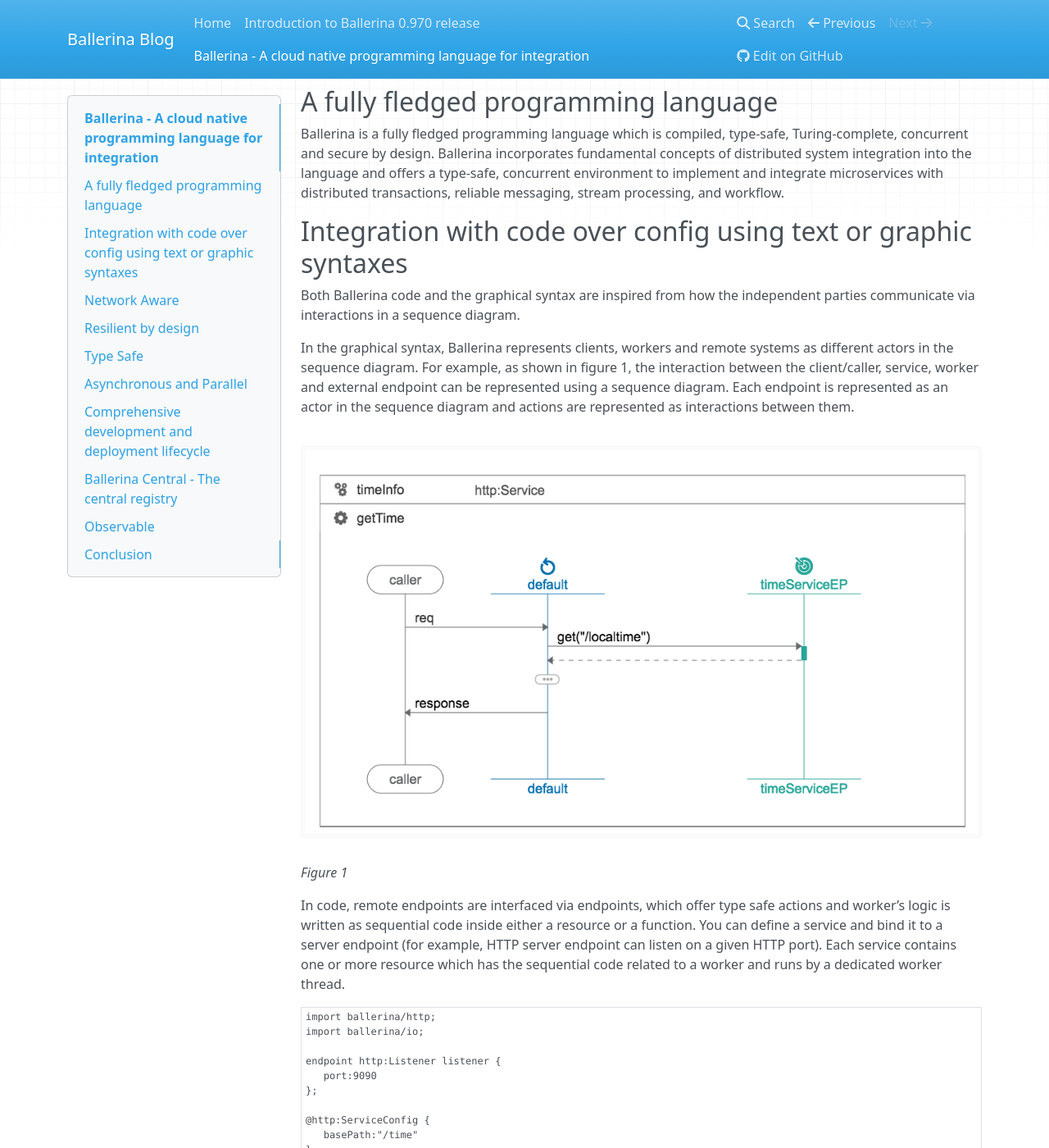
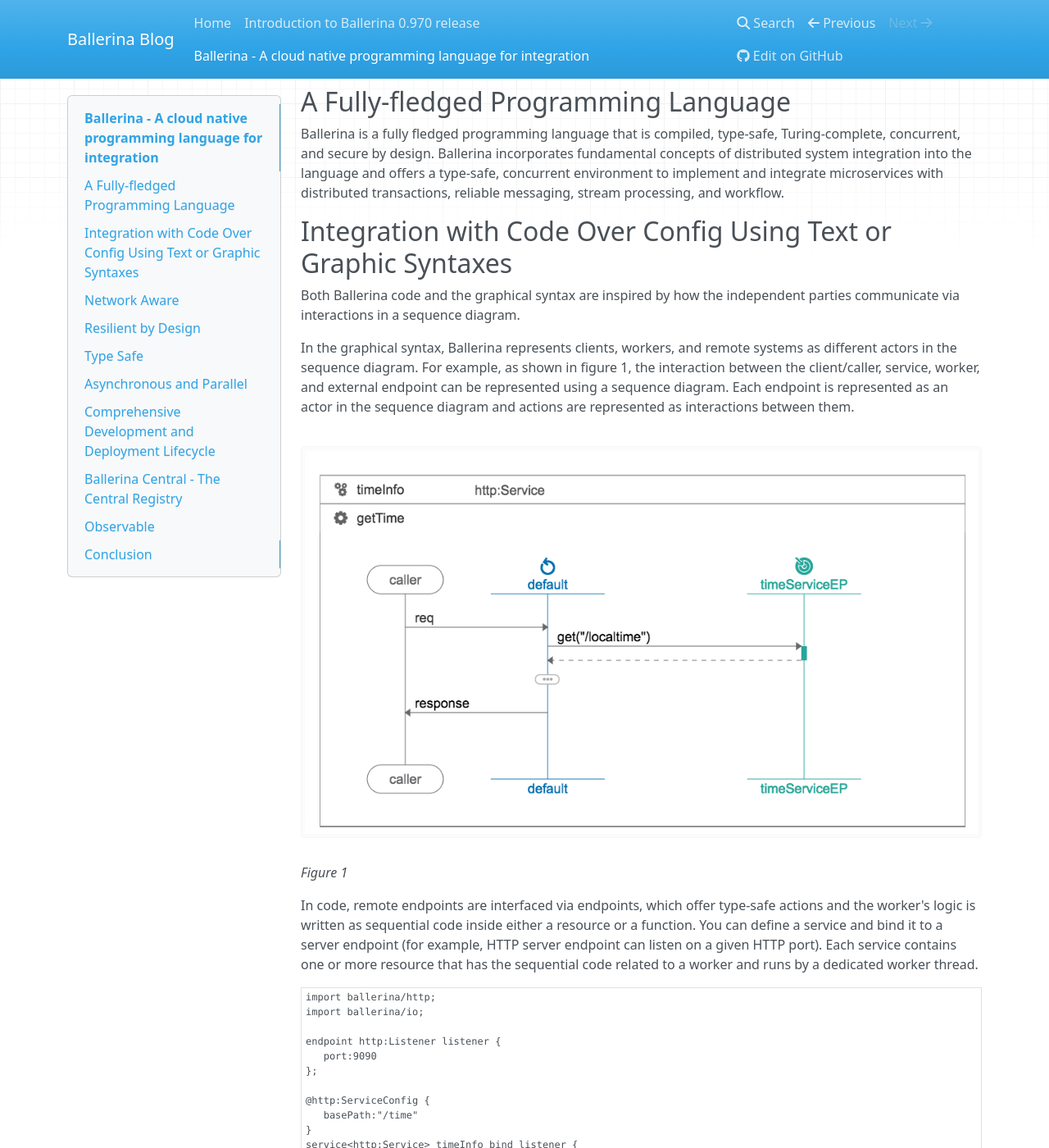
Before and after one commit to ballerina-platform/blog, an MkDocs documentation site: the page built from docs/posts/ballerina-a-cloud-native-programming-language.md, in a window 1280 px wide and 1400 px high, scrolled down 248 px. Shown: the whole window at 82% size. Built offline with MkDocs 1.6.1, drawn with Linux system fonts in a browser that asks for light colours; nearby versions of some CDN libraries; old or Windows-style settings are respelled for this version of MkDocs; some of the changed text lies outside the part shown.

Commit message:
Update ballerina-a-cloud-native-programming-language.md

````diff
--- a/docs/posts/ballerina-a-cloud-native-programming-language.md
+++ b/docs/posts/ballerina-a-cloud-native-programming-language.md
@@ -3,28 +3,27 @@
 author: Kasun Indrasiri
 date: 5 June 2018
 status: Published
-abstract:  Ballerina is a cloud-native programming language which aims to fill the gap between integration products and general purpose programming languages by making it easy to write programs that integrate and orchestrate across distributed microservice and endpoints in type-safe and resilient manner.
+abstract:  Ballerina is a cloud-native programming language that aims to fill the gap between integration products and general purpose programming languages by making it easy to write programs that integrate and orchestrate across distributed microservices and endpoints in a type-safe and resilient manner.
 socialmediaimage: drone-innovation-technology-57544.jpg
 ---
 
 # Ballerina - A cloud native programming language for integration
-Ballerina is a cloud-native programming language which aims to fill the gap between integration products and general purpose programming languages by making it easy to write programs that integrate and orchestrate across distributed microservice and endpoints in type-safe and resilient manner.
+Ballerina is a cloud-native programming language that aims to fill the gap between integration products and general purpose programming languages by making it easy to write programs that integrate and orchestrate across distributed microservices and endpoints in a type-safe and resilient manner.
 
 In this post, we will cover what Ballerina is and some of the key highlights of it.
 
+## A Fully-fledged Programming Language
+Ballerina is a fully fledged programming language that is compiled, type-safe, Turing-complete, concurrent, and secure by design. Ballerina incorporates fundamental concepts of distributed system integration into the language and offers a type-safe, concurrent environment to implement and integrate microservices with distributed transactions, reliable messaging, stream processing, and workflow.
 
-## A fully fledged programming language
-Ballerina is a fully fledged programming language which is compiled, type-safe, Turing-complete, concurrent and secure by design. Ballerina incorporates fundamental concepts of distributed system integration into the language and offers a type-safe, concurrent environment to implement and integrate microservices with distributed transactions, reliable messaging, stream processing, and workflow.
+## Integration with Code Over Config Using Text or Graphic Syntaxes
+Both Ballerina code and the graphical syntax are inspired by how the independent parties communicate via interactions in a sequence diagram.
 
-## Integration with code over config using text or graphic syntaxes
-Both Ballerina code and the graphical syntax are inspired from how the independent parties communicate via interactions in a sequence diagram.
-
-In the graphical syntax, Ballerina represents clients, workers and remote systems as different actors in the sequence diagram. For example, as shown in figure 1, the interaction between the client/caller, service, worker and external endpoint can be represented using a sequence diagram. Each endpoint is represented as an actor in the sequence diagram and actions are represented as interactions between them.
+In the graphical syntax, Ballerina represents clients, workers, and remote systems as different actors in the sequence diagram. For example, as shown in figure 1, the interaction between the client/caller, service, worker, and external endpoint can be represented using a sequence diagram. Each endpoint is represented as an actor in the sequence diagram and actions are represented as interactions between them.
 
 ![Sequence Diagram](images/figure_2.1.png)
 *Figure 1*
 
-In code, remote endpoints are interfaced via endpoints, which offer type safe actions and worker’s logic is written as sequential code inside either a resource or a function. You can define a service and bind it to a server endpoint (for example, HTTP server endpoint can listen on a given HTTP port). Each service contains one or more resource which has the sequential code related to a worker and runs by a dedicated worker thread.
+In code, remote endpoints are interfaced via endpoints, which offer type-safe actions and the worker's logic is written as sequential code inside either a resource or a function. You can define a service and bind it to a server endpoint (for example, HTTP server endpoint can listen on a given HTTP port). Each service contains one or more resource that has the sequential code related to a worker and runs by a dedicated worker thread.
 
 ```ballerina
 import ballerina/http;
@@ -60,13 +59,13 @@
        http:Response response = check
                     timeServiceEP -> get("/localtime");
 
-       // json and xml are primitive data types!.
+       // JSON and XML are primitive data types!.
        // The '.' syntax is used for invoking local functions.
        json time = check response.getJsonPayload();
 
-       // json objects can be defined inline.
-       // json keys and objects do not require escaping.
-       // json objects can use variables and functions.
+       // JSON objects can be defined inline.
+       // JSON keys and objects do not require escaping.
+       // JSON objects can use variables and functions.
        json payload = {
                           source: "Ballerina",
                           time: time
@@ -78,13 +77,13 @@
 
 ```
 
-Inside the resource code, you can write the interaction with external endpoint by using client endpoints of given protocol (e.g HTTP client) as well as the generic programming logic.
+Inside the resource code, you can write the interaction with external endpoints by using client endpoints of a given protocol (e.g., HTTP client) as well as the generic programming logic.
 
 ## Network Aware
 
-Ballerina is a language that is designed for integration of disparate service, systems, and data. Hence Ballerina provides native network aware constructs that provide the abstraction for interaction with endpoints via disparate network protocols. Ballerina offers out of the box support for most of the standard network communication protocols.
+Ballerina is a language that is designed for integration of disparate service, systems, and data. Hence, Ballerina provides native network aware constructs that provide the abstraction for interaction with endpoints via disparate network protocols. Ballerina offers support by default for most of the standard network communication protocols.
 
-For example, you can use client connectors such as HTTP, MySQL, gRPC Kafka to produce the message to those systems.
+For example, you can use client connectors such as HTTP, MySQL, gRPC, Kafka, etc. to produce the message for those systems.
 
 
 ```ballerina
@@ -119,8 +118,8 @@
 // ...
  // Produce the message and publish it to the Kafka topic
 kafkaProducer->send(serializedMsg, "product-price", partition = 0);
+```
 
-```
 Similarly, you can leverage server connectors to receive the message via those protocols, and bind them to the service that intends to consume those messages. So, most implementation details of consuming messages via a given protocol are transparent to the developer.
 
 ```ballerina
@@ -134,7 +133,8 @@
 service SamplegRPCService bind ep {
    // A resource that accepts a string message.
    receiveMessage (endpoint caller, string name) {
-       // Print the received message.        foreach record in records {
+       // Print the received message.
+       foreach record in records {
             blob serializedMsg = record.value;
             // Convert the serialized message to string message
             string msg = serializedMsg.toString("UTF-8");
@@ -156,10 +156,11 @@
             string messageText => log:printInfo("Message : " + messageText);
 ```
 
-In addition to primitive network protocols, connectors are available for various web APIs such as Twitter, Github etc.
+In addition to primitive network protocols, connectors are available for various web APIs such as Twitter, Github, etc.
 
-## Resilient by design
-The resilient and type-safe integration is built into the language. So when you to invoke an external endpoint which might be unreliable, you can circumvent such interaction with resilience capabilities such as circuit breaker for the specific protocol that you are using.  This is as trivial as passing a few additional parameters to your client endpoint code.
+## Resilient by Design
+
+The resilient and type-safe integration is built into the language. So when you to invoke an external endpoint that might be unreliable, you can circumvent such interaction with resilience capabilities such as circuit breaker for the specific protocol that you are using.  This is as trivial as passing a few additional parameters to your client endpoint code.
 
 
 ```ballerina
@@ -180,7 +181,7 @@
 
 ```
 
-By design Ballerina code you write will not require specific tools for checking for vulnerabilities or best practices. For example, a common issue in building distributed systems is that data coming over the wire cannot be trusted not to include injection attacks. Ballerina assumes that all data coming over the wire is tainted. And compilation time checks prevent code that requires untainted data from accessing tainted data.
+By design, the Ballerina code you write does not require specific tools for checking for vulnerabilities or best practices. For example, a common issue in building distributed systems is that data coming over the wire cannot be trusted not to include injection attacks. Ballerina assumes that all data coming over the wire is tainted, and compilation time checks prevent code that requires untainted data from accessing tainted data.
 
 
 ```ballerina
@@ -262,15 +261,14 @@
 
 ```
 
-Also, all the endpoints that we use for network interactions are type safe. Which means they have strongly typed parameters and returns, which are enforced with compile-time checking validates the types.
+Also, all the endpoints that we use for network interactions are type safe. This means they have strongly typed parameters and returns, which are enforced with compile-time checking that validates the types.
 
 
 ## Asynchronous and Parallel
 
-Ballerina’s execution model is composed of parallel execution units known as workers. As we discussed earlier worker represents an execution of a given actor in an interaction between multiple endpoints. By default, a given resource or function comes with an implicit worker and you can add multiple workers as required and define the worker interactions too.
+Ballerina’s execution model is composed of parallel execution units known as workers. As we discussed earlier, a worker represents an execution of a given actor in an interaction between multiple endpoints. By default, a given resource or function comes with an implicit worker and you can add multiple workers as required and define the worker interactions too.
 
-For example, you can define multiple workers in your code and workers can interact with each other by sending and receiving messages. The message sending(e.g. (i, k) -> w2;
-) happens fully asynchronous and even if you expect to receive a message, you need to explicitly do that in your code (e.g. j <- w2;)
+For example, you can define multiple workers in your code and workers can interact with each other by sending and receiving messages. The message sending (e.g., (i, k) -> w2;) happens completely asynchronously, and even if you expect to receive a message, you need to explicitly do that in your code (e.g., j <- w2;)
 
 
 ```ballerina
@@ -301,8 +299,8 @@
 }
 
 ```
+
 Ballerina also offers native support for fork-join, which is a special case of worker interaction. In this case, you can fork the logic and offload the execution to multiple workers and conditionally join the result of all workers inside the join clause.
-
 
 ```ballerina
  fork {
@@ -326,9 +324,7 @@
 
 ```
 
-Ballerina also supports asynchronous invocation of function or endpoints.  Although most of the synchronous invocations external endpoints are implemented on the fully non-blocking manner in Ballerina, there are certain situations that you have to invoke an endpoint or function asynchronously and later check for the result.
-
-
+Ballerina also supports asynchronous invocation of function or endpoints. Although most of the synchronous invocations external endpoints are implemented on the fully non-blocking manner in Ballerina, there are certain situations that you have to invoke an endpoint or function asynchronously and later check for the result.
 
 ```ballerina
 future<http:Response | error> f1
````
Also changed, not shown: other parts of docs/posts/ballerina-a-cloud-native-programming-language.md (+14 -16 lines).
